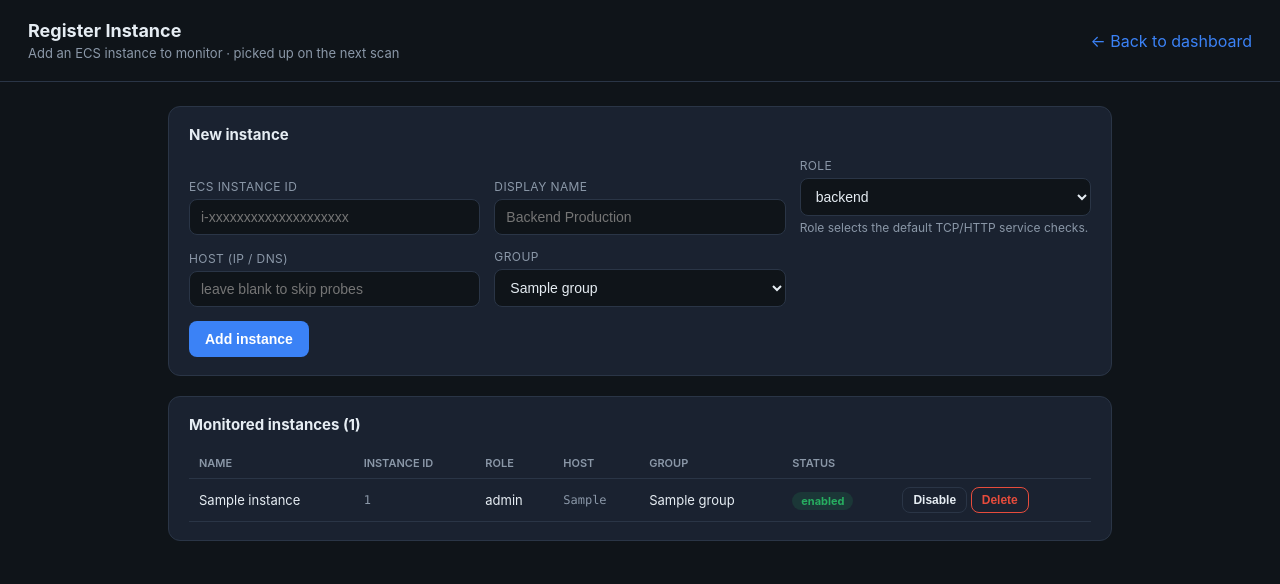
After one commit to dwsitproject-hub/Ali-Cloud-Agent, a Flask app: page /instances in a window 1280 px wide. The commit adds this page. Shown: the top 584 px of the page. Run offline with Flask 3, Linux system fonts and the light colour scheme; tables that the repository leaves empty hold one stand-in row (values such as "Sample post").

Commit message:
Phase 6: register/manage instances page + CRUD API
- instances_api blueprint: GET /instances page, GET/POST /api/instances,
  PATCH/DELETE /api/instances/<id> (toggle enabled, edit, remove). New
  instances land in Postgres and are picked up on the next scan.
- register_instance.html: dark-themed form (id/name/role/host/group, with
  new-group support) + live instance table; fetch helper sends X-CSRFToken
  when present (ready for Phase 7).
- dashboard header links to the page.
- switch Query.get() -> db.session.get() (SQLAlchemy 2.0 clean).

Tests: CRUD + scan-pickup + validation (5 passing, no deprecation warnings).

Co-Authored-By: Claude Opus 4.8 <noreply@anthropic.com>

```diff
--- a/Backend/app.py
+++ b/Backend/app.py
@@ -101,7 +101,9 @@ def create_app() -> Flask:
     Migrate(app, db, directory=str(_BASE_DIR / "migrations"))
     seed.register_cli(app)
 
+    from instances_api import instances_bp
     app.register_blueprint(main_bp)
+    app.register_blueprint(instances_bp)
     return app
 
 
--- a/Backend/seed.py
+++ b/Backend/seed.py
@@ -31,7 +31,7 @@ def seed_data() -> dict:
             created_groups += 1
 
         for inst in grp["instances"]:
-            if Instance.query.get(inst["id"]) is None:
+            if db.session.get(Instance, inst["id"]) is None:
                 db.session.add(Instance(
                     id=inst["id"],
                     name=inst["name"],
@@ -42,7 +42,7 @@ def seed_data() -> dict:
                 ))
                 created_instances += 1
 
-    if User.query.get(DEV_USER_ID) is None:
+    if db.session.get(User, DEV_USER_ID) is None:
         db.session.add(User(id=DEV_USER_ID, email=config.DEV_LOGIN_EMAIL))
 
     db.session.commit()
--- a/Frontend/templates/dashboard.html
+++ b/Frontend/templates/dashboard.html
@@ -72,7 +72,8 @@
     <h1>Cloud Agent Monitoring</h1>
     <div class="sub">Agent 1 scans CloudMonitor + service health every {{ interval }} min &middot; Agent 2 sends DirectMail alerts</div>
   </div>
-  <div>
+  <div style="display:flex;align-items:center;gap:12px">
+    <a href="/instances" style="color:var(--accent);text-decoration:none;font-size:13px">Manage instances</a>
     {% if mock %}<span class="pill mock">MOCK MODE</span>
     {% else %}<span class="pill live">LIVE</span>{% endif %}
     <span class="pill">auto-alert: {{ 'on' if auto_alert else 'off' }}</span>
--- /dev/null
+++ b/Frontend/templates/register_instance.html
@@ -0,0 +1,175 @@
+<!DOCTYPE html>
+<html lang="en">
+<head>
+<meta charset="utf-8">
+<meta name="viewport" content="width=device-width, initial-scale=1">
+{% if csrf_token is defined %}<meta name="csrf-token" content="{{ csrf_token() }}">{% endif %}
+<title>Register Instance · Cloud Agent Monitoring</title>
+<style>
+  :root { --bg:#0f1419; --card:#1a2230; --line:#2a3546; --txt:#e6edf3; --mut:#8b98a8;
+          --ok:#27ae60; --bad:#e74c3c; --warn:#e0a800; --accent:#3b82f6; }
+  * { box-sizing:border-box; }
+  body { margin:0; background:var(--bg); color:var(--txt);
+         font-family:-apple-system,Segoe UI,Roboto,Arial,sans-serif; }
+  header { padding:20px 28px; border-bottom:1px solid var(--line);
+           display:flex; align-items:center; justify-content:space-between; flex-wrap:wrap; gap:12px; }
+  h1 { font-size:18px; margin:0; }
+  .sub { color:var(--mut); font-size:13px; margin-top:4px; }
+  a { color:var(--accent); text-decoration:none; }
+  .wrap { padding:24px 28px; max-width:1000px; margin:auto; }
+  .panel { background:var(--card); border:1px solid var(--line); border-radius:12px; padding:18px 20px; margin-bottom:20px; }
+  .panel h2 { font-size:15px; margin:0 0 14px; }
+  form { display:grid; grid-template-columns:repeat(auto-fit,minmax(220px,1fr)); gap:14px; align-items:end; }
+  label { display:block; font-size:12px; color:var(--mut); margin-bottom:5px; text-transform:uppercase; letter-spacing:.4px; }
+  input, select { width:100%; background:var(--bg); border:1px solid var(--line); color:var(--txt);
+                  border-radius:8px; padding:9px 11px; font-size:14px; }
+  input:focus, select:focus { outline:none; border-color:var(--accent); }
+  .actions { grid-column:1/-1; display:flex; gap:10px; align-items:center; }
+  button { background:var(--accent); color:#fff; border:0; padding:10px 16px; border-radius:8px;
+           font-size:14px; cursor:pointer; font-weight:600; }
+  button.ghost { background:transparent; border:1px solid var(--line); color:var(--txt); }
+  button.danger { background:transparent; border:1px solid var(--bad); color:var(--bad); padding:5px 10px; font-size:12px; }
+  button.toggle { background:transparent; border:1px solid var(--line); color:var(--txt); padding:5px 10px; font-size:12px; }
+  button:disabled { opacity:.5; cursor:not-allowed; }
+  table { width:100%; border-collapse:collapse; font-size:13px; }
+  th,td { text-align:left; padding:8px 10px; border-bottom:1px solid var(--line); }
+  th { color:var(--mut); font-weight:600; font-size:11px; text-transform:uppercase; }
+  td.mono { font-family:ui-monospace,Menlo,monospace; font-size:12px; color:var(--mut); }
+  .tag { font-size:11px; padding:2px 9px; border-radius:999px; font-weight:700; }
+  .tag.on { background:rgba(39,174,96,.15); color:var(--ok); }
+  .tag.off { background:rgba(139,152,168,.15); color:var(--mut); }
+  .hint { font-size:12px; color:var(--mut); margin-top:4px; }
+  #msg { font-size:13px; }
+  #msg.ok { color:var(--ok); } #msg.err { color:var(--bad); }
+  .muted { color:var(--mut); font-size:13px; }
+</style>
+</head>
+<body>
+<header>
+  <div>
+    <h1>Register Instance</h1>
+    <div class="sub">Add an ECS instance to monitor &middot; picked up on the next scan</div>
+  </div>
+  <div><a href="/">&larr; Back to dashboard</a></div>
+</header>
+
+<div class="wrap">
+  <div class="panel">
+    <h2>New instance</h2>
+    <form id="addForm" autocomplete="off">
+      <div>
+        <label for="f-id">ECS Instance ID</label>
+        <input id="f-id" name="id" placeholder="i-xxxxxxxxxxxxxxxxxxxx" required>
+      </div>
+      <div>
+        <label for="f-name">Display name</label>
+        <input id="f-name" name="name" placeholder="Backend Production" required>
+      </div>
+      <div>
+        <label for="f-role">Role</label>
+        <select id="f-role" name="role" required>
+          {% for r in roles %}<option value="{{ r }}">{{ r }}</option>{% endfor %}
+        </select>
+        <div class="hint">Role selects the default TCP/HTTP service checks.</div>
+      </div>
+      <div>
+        <label for="f-host">Host (IP / DNS)</label>
+        <input id="f-host" name="host" placeholder="leave blank to skip probes">
+      </div>
+      <div>
+        <label for="f-group">Group</label>
+        <select id="f-group" name="group_id">
+          {% for g in groups %}<option value="{{ g.id }}">{{ g.name }}</option>{% endfor %}
+          <option value="__new__">+ New group…</option>
+        </select>
+      </div>
+      <div id="newGroupWrap" style="display:none">
+        <label for="f-newgroup">New group name</label>
+        <input id="f-newgroup" name="group_name" placeholder="e.g. Production">
+      </div>
+      <div class="actions">
+        <button type="submit" id="addBtn">Add instance</button>
+        <span id="msg"></span>
+      </div>
+    </form>
+  </div>
+
+  <div class="panel">
+    <h2>Monitored instances (<span id="count">0</span>)</h2>
+    <table>
+      <thead><tr><th>Name</th><th>Instance ID</th><th>Role</th><th>Host</th><th>Group</th><th>Status</th><th></th></tr></thead>
+      <tbody id="rows"><tr><td colspan="7" class="muted">Loading…</td></tr></tbody>
+    </table>
+  </div>
+</div>
+
+<script>
+const $ = s => document.querySelector(s);
+const csrf = document.querySelector('meta[name="csrf-token"]')?.content;
+
+function headers(){
+  const h = {'Content-Type':'application/json'};
+  if(csrf) h['X-CSRFToken'] = csrf;   // present once CSRF is enabled (Phase 7)
+  return h;
+}
+function esc(s){ return (s==null?'':String(s)).replace(/[&<>"]/g,c=>({'&':'&amp;','<':'&lt;','>':'&gt;','"':'&quot;'}[c])); }
+function msg(text, ok){ const m=$('#msg'); m.textContent=text; m.className=ok?'ok':'err';
+  if(text) setTimeout(()=>{ if(m.textContent===text){ m.textContent=''; } }, 4000); }
+
+async function load(){
+  const r = await fetch('/api/instances');
+  const list = await r.json();
+  $('#count').textContent = list.length;
+  const b = $('#rows');
+  if(!list.length){ b.innerHTML='<tr><td colspan="7" class="muted">No instances yet.</td></tr>'; return; }
+  b.innerHTML = list.map(i=>`<tr>
+    <td>${esc(i.name)}</td>
+    <td class="mono">${esc(i.id)}</td>
+    <td>${esc(i.role)}</td>
+    <td class="mono">${esc(i.host)||'<span class="muted">—</span>'}</td>
+    <td>${esc(i.group)}</td>
+    <td><span class="tag ${i.enabled?'on':'off'}">${i.enabled?'enabled':'disabled'}</span></td>
+    <td style="white-space:nowrap">
+      <button class="toggle" onclick="toggle('${esc(i.id)}', ${!i.enabled})">${i.enabled?'Disable':'Enable'}</button>
+      <button class="danger" onclick="remove('${esc(i.id)}','${esc(i.name)}')">Delete</button>
+    </td></tr>`).join('');
+}
+
+$('#f-group').addEventListener('change', e=>{
+  $('#newGroupWrap').style.display = e.target.value==='__new__' ? 'block' : 'none';
+});
+
+$('#addForm').addEventListener('submit', async e=>{
+  e.preventDefault();
+  $('#addBtn').disabled = true;
+  const body = {
+    id: $('#f-id').value.trim(),
+    name: $('#f-name').value.trim(),
+    role: $('#f-role').value,
+    host: $('#f-host').value.trim(),
+  };
+  if($('#f-group').value==='__new__') body.group_name = $('#f-newgroup').value.trim();
+  else body.group_id = $('#f-group').value;
+  try{
+    const r = await fetch('/api/instances', {method:'POST', headers:headers(), body:JSON.stringify(body)});
+    const data = await r.json();
+    if(r.ok){ msg('Added '+data.name, true); $('#addForm').reset(); $('#newGroupWrap').style.display='none'; await load(); }
+    else msg(data.error || 'Failed to add', false);
+  }catch(err){ msg('Network error', false); }
+  finally{ $('#addBtn').disabled=false; }
+});
+
+async function toggle(id, enabled){
+  await fetch('/api/instances/'+encodeURIComponent(id), {method:'PATCH', headers:headers(), body:JSON.stringify({enabled})});
+  await load();
+}
+async function remove(id, name){
+  if(!confirm('Delete '+name+' ('+id+')? This removes it from monitoring.')) return;
+  await fetch('/api/instances/'+encodeURIComponent(id), {method:'DELETE', headers:headers()});
+  await load();
+}
+
+load();
+</script>
+</body>
+</html>
```
Also changed, not shown: Backend/instances_api.py (added, +132 -0 lines), Backend/tests/test_instances.py (added, +60 -0 lines).
